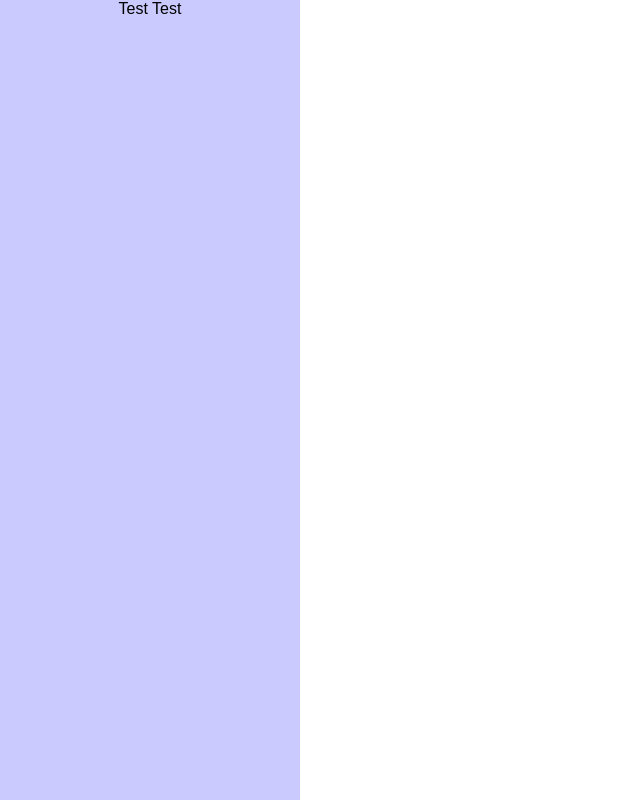
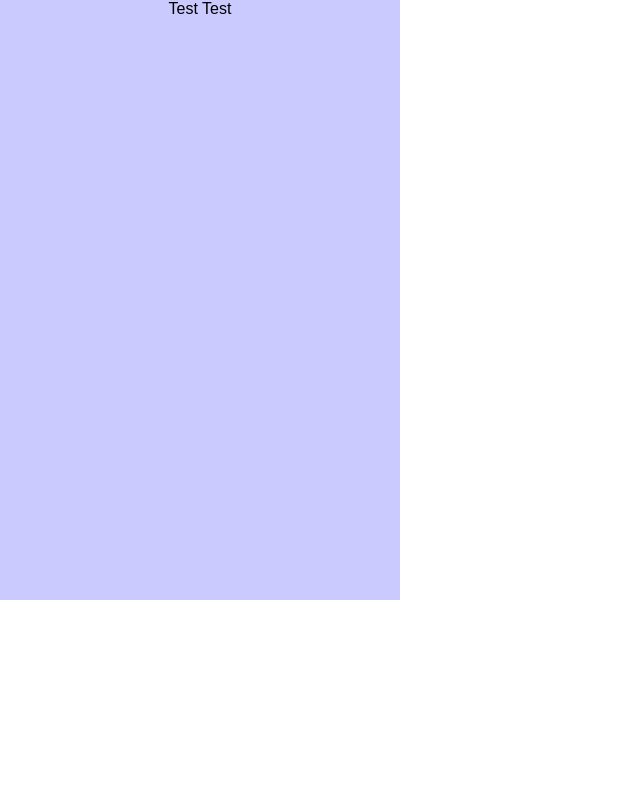
Before and after one commit to aparcanapavel/cine, a React (Create React App) app: page / in a window 1280 px wide. Shown: the whole page, without its empty margins (0-640 px from the left). Built offline with nearby package versions, Linux system fonts and the light colour scheme.

Commit message:
revert back to former pop up window

```diff
--- a/public/content.js
+++ b/public/content.js
@@ -24,7 +24,7 @@
         // if (body) { body.append(...template.content.childNodes); console.log("yay")}
         debugger
         // document.body.appendChild(executableHTML);
-        body.append(executableHTML)l
+        body.append(executableHTML)
         console.log("yay")
         // LAST ERROR check
       })
--- a/src/css/main.css
+++ b/src/css/main.css
@@ -1,8 +1,8 @@
 #cine-ui{
-  position: absolute;
+  position: relative;
   top: 0px;
   z-index: 10000;
-  width: 300px;
-  height: 100%;
+  width: 400px;
+  height: 600px;
   background-color: rgba(0, 0, 255, 0.208);
 }
```
Also changed, not shown: package.json (+110 -3 lines), 1 other file (tests, documents, lock files or other folders).
